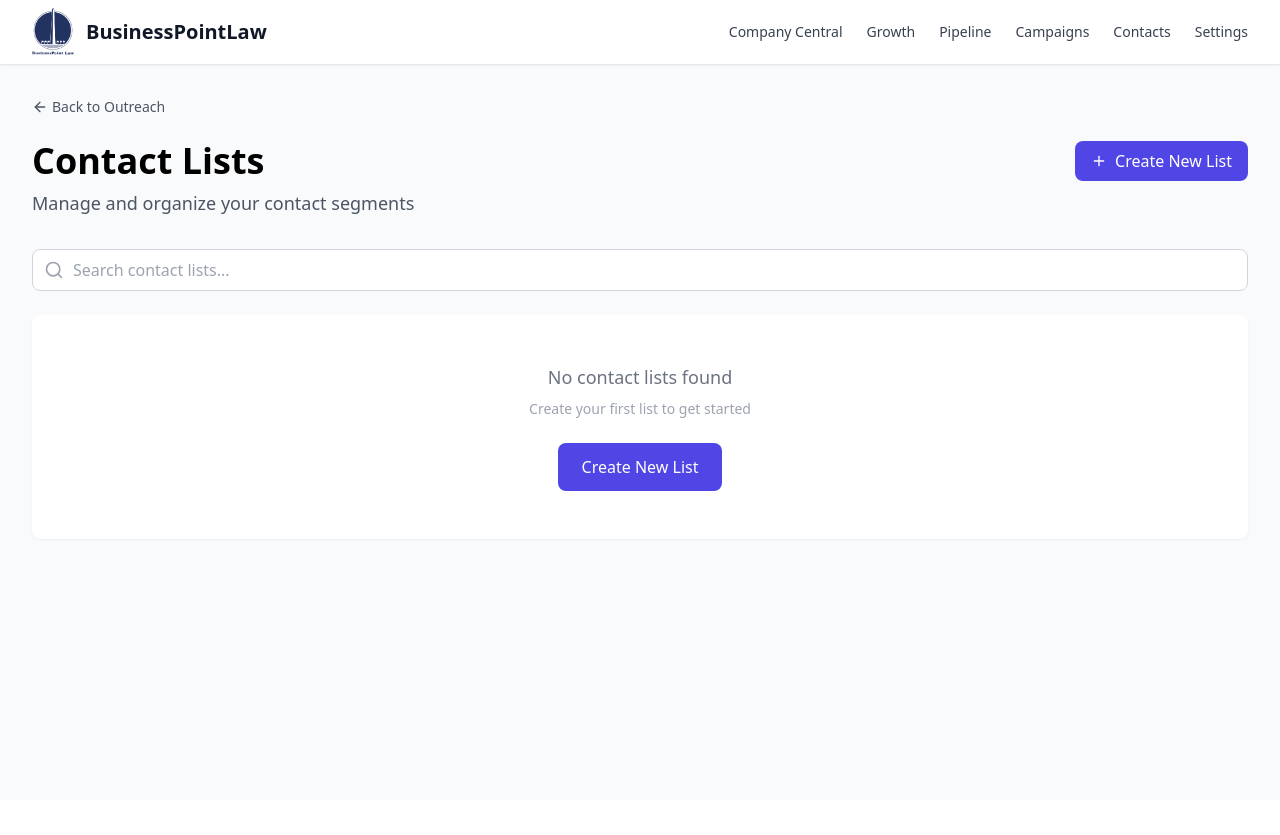
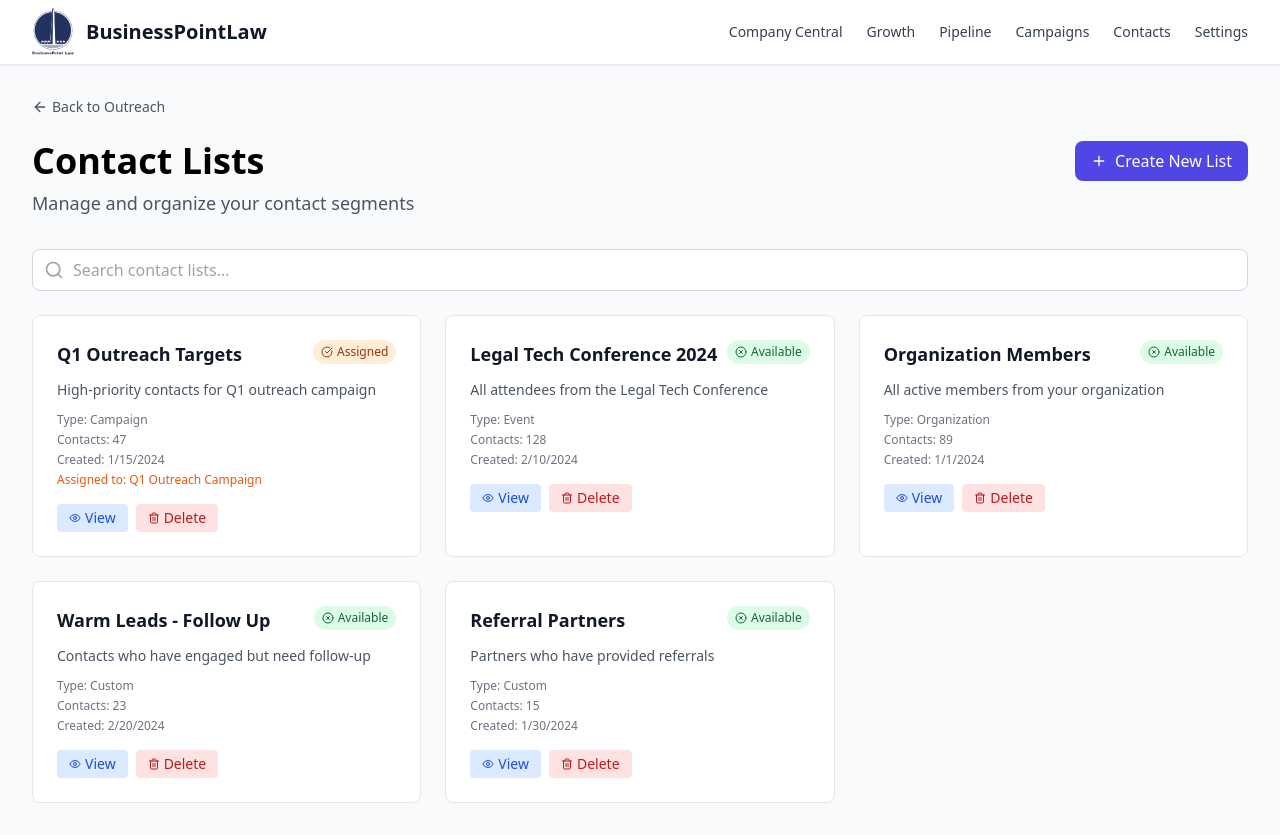
Before and after one commit to Ignite-Strategies/IgniteLegal-frontend, a React (Vite) app: page /contact-list-manager in a window 1280 px wide. Before the commit the page ends 800 px from the top, so only its background shows below. Built offline with nearby package versions, Linux system fonts and the light colour scheme.

Commit message:
Add mock contact lists to ContactListManager and fix ContactListView auto-select flow

```diff
--- a/src/pages/contacts/ContactListBuilder.jsx
+++ b/src/pages/contacts/ContactListBuilder.jsx
@@ -19,21 +19,24 @@ export default function ContactListBuilder() {
       name: 'All Contacts',
       description: 'Include all contacts from your CRM',
       icon: <Users className="h-6 w-6" />,
-      route: '/contact-list-view?type=all_contacts'
     },
     {
       id: 'org_members',
       name: 'Organization Members',
       description: 'All members from your organization',
       icon: <Building2 className="h-6 w-6" />,
-      route: '/contact-list-view?type=org_members'
+    },
+    {
+      id: 'event_contacts',
+      name: 'Event Contacts',
+      description: 'Contacts from events and conferences',
+      icon: <Building2 className="h-6 w-6" />,
     },
     {
       id: 'custom',
       name: 'Custom Selection',
       description: 'Manually select contacts',
       icon: <Mail className="h-6 w-6" />,
-      route: '/contact-list-view?type=custom'
     }
   ];
 
@@ -54,7 +57,12 @@ export default function ContactListBuilder() {
 
     const selectedTypeObj = listTypes.find(t => t.id === selectedType);
     if (selectedTypeObj) {
-      navigate(selectedTypeObj.route);
+      // Pass listName and description as URL params
+      const params = new URLSearchParams();
+      params.set('type', selectedType);
+      if (listName) params.set('name', listName);
+      if (listDescription) params.set('description', listDescription);
+      navigate(`/contact-list-view?${params.toString()}`);
     }
   };
 
--- a/src/pages/contacts/ContactListManager.jsx
+++ b/src/pages/contacts/ContactListManager.jsx
@@ -4,12 +4,82 @@ import { Plus, Search, Eye, Trash2, CheckCircle, XCircle } from 'lucide-react';
 import PageHeader from '../../components/PageHeader';
 import { useLocalStorage } from '../../hooks/useLocalStorage';
 
+// Mock initial lists if none exist
+const getInitialLists = () => [
+  {
+    id: 'demo-q1-outreach',
+    name: 'Q1 Outreach Targets',
+    description: 'High-priority contacts for Q1 outreach campaign',
+    type: 'Campaign',
+    totalContacts: 47,
+    contactIds: [],
+    createdAt: new Date('2024-01-15').toISOString(),
+  },
+  {
+    id: 'demo-event-attendees',
+    name: 'Legal Tech Conference 2024',
+    description: 'All attendees from the Legal Tech Conference',
+    type: 'Event',
+    totalContacts: 128,
+    contactIds: [],
+    createdAt: new Date('2024-02-10').toISOString(),
+  },
+  {
+    id: 'demo-org-members',
+    name: 'Organization Members',
+    description: 'All active members from your organization',
+    type: 'Organization',
+    totalContacts: 89,
+    contactIds: [],
+    createdAt: new Date('2024-01-01').toISOString(),
+  },
+  {
+    id: 'demo-warm-leads',
+    name: 'Warm Leads - Follow Up',
+    description: 'Contacts who have engaged but need follow-up',
+    type: 'Custom',
+    totalContacts: 23,
+    contactIds: [],
+    createdAt: new Date('2024-02-20').toISOString(),
+  },
+  {
+    id: 'demo-referrals',
+    name: 'Referral Partners',
+    description: 'Partners who have provided referrals',
+    type: 'Custom',
+    totalContacts: 15,
+    contactIds: [],
+    createdAt: new Date('2024-01-30').toISOString(),
+  },
+];
+
 export default function ContactListManager() {
   const navigate = useNavigate();
   const [lists, setLists] = useLocalStorage('contactLists', []);
-  const [campaigns] = useLocalStorage('campaigns', []);
+  const [campaigns, setCampaigns] = useLocalStorage('campaigns', []);
   const [searchTerm, setSearchTerm] = useState('');
   const [loading, setLoading] = useState(false);
+
+  // Initialize with mock data if lists are empty
+  useEffect(() => {
+    if (lists.length === 0) {
+      const initialLists = getInitialLists();
+      setLists(initialLists);
+
+      // Initialize a mock campaign so one list shows as "Assigned"
+      if (campaigns.length === 0) {
+        const mockCampaign = {
+          id: 'demo-q1-campaign',
+          name: 'Q1 Outreach Campaign',
+          contactListId: 'demo-q1-outreach',
+          status: 'active',
+          createdAt: new Date('2024-01-15').toISOString(),
+        };
+        setCampaigns([mockCampaign]);
+      }
+    }
+    // eslint-disable-next-line react-hooks/exhaustive-deps
+  }, []);
 
   // Filter lists
   const filteredLists = lists.filter(list =>
@@ -99,7 +169,10 @@ export default function ContactListManager() {
 
               <div className="text-xs text-gray-500 mb-4 space-y-1">
                 <p>Type: {list.type || 'Standard'}</p>
-                <p>Contacts: {list.totalContacts || list.contactIds?.length || 0}</p>
+                <p>Contacts: {list.totalContacts ?? (list.contactIds?.length || 0)}</p>
+                {list.createdAt && (
+                  <p>Created: {new Date(list.createdAt).toLocaleDateString()}</p>
+                )}
                 {status.isAssigned && (
                   <p className="text-orange-600 font-medium">
                     Assigned to: {status.campaign?.name || 'Campaign'}
--- a/src/pages/contacts/ContactListView.jsx
+++ b/src/pages/contacts/ContactListView.jsx
@@ -7,20 +7,30 @@ export default function ContactListView() {
   const navigate = useNavigate();
   const [searchParams] = useSearchParams();
   const type = searchParams.get('type');
+  const prefilledName = searchParams.get('name') || '';
+  const prefilledDescription = searchParams.get('description') || '';
 
-  const [contacts, setContacts] = useLocalStorage('contacts', []);
+  const [contacts] = useLocalStorage('contacts', []);
   const [lists, setLists] = useLocalStorage('contactLists', []);
+  const [displayedContacts, setDisplayedContacts] = useState([]);
   const [selectedContacts, setSelectedContacts] = useState(new Set());
-  const [listName, setListName] = useState('');
-  const [listDescription, setListDescription] = useState('');
+  const [listName, setListName] = useState(prefilledName);
+  const [listDescription, setListDescription] = useState(prefilledDescription);
+
+  useEffect(() => {
+    // Update list name/description if URL params change
+    if (prefilledName) setListName(prefilledName);
+    if (prefilledDescription) setListDescription(prefilledDescription);
+  }, [prefilledName, prefilledDescription]);
 
   useEffect(() => {
     loadContacts();
-  }, [type]);
+    // eslint-disable-next-line react-hooks/exhaustive-deps
+  }, [type, contacts]);
 
   const loadContacts = () => {
     // Mock: Load contacts based on type
-    // In real app, this would call API
+    // In real app, this would call API to hydrate contacts
     let filtered = [];
 
     switch (type) {
@@ -28,8 +38,12 @@ export default function ContactListView() {
         filtered = contacts;
         break;
       case 'org_members':
-        // Mock: filter by some criteria
-        filtered = contacts.filter(c => c.company);
+        // Mock: filter by organization members (contacts with company)
+        filtered = contacts.filter(c => c.company || c.organizationId);
+        break;
+      case 'event_contacts':
+        // Mock: filter by event attendees
+        filtered = contacts.filter(c => c.eventId || c.source === 'event');
         break;
       case 'custom':
         filtered = contacts;
@@ -38,7 +52,15 @@ export default function ContactListView() {
         filtered = [];
     }
 
-    setContacts(filtered);
+    setDisplayedContacts(filtered);
+
+    // Auto-select all contacts when they hydrate
+    if (filtered.length > 0) {
+      const allIds = filtered.map(c => c.id);
+      setSelectedContacts(new Set(allIds));
+    } else {
+      setSelectedContacts(new Set());
+    }
   };
 
   const handleSelectContact = (contactId) => {
@@ -52,7 +74,7 @@ export default function ContactListView() {
   };
 
   const handleSelectAll = () => {
-    const allIds = contacts.map(c => c.id);
+    const allIds = displayedContacts.map(c => c.id);
     setSelectedContacts(new Set(allIds));
   };
 
@@ -66,9 +88,7 @@ export default function ContactListView() {
       return;
     }
 
-    const contactIds = selectedContacts.size > 0
-      ? Array.from(selectedContacts)
-      : contacts.map(c => c.id);
+    const contactIds = Array.from(selectedContacts);
 
     if (contactIds.length === 0) {
       alert('Please select at least one contact');
@@ -93,12 +113,11 @@ export default function ContactListView() {
     switch (type) {
       case 'all_contacts': return 'All Contacts';
       case 'org_members': return 'Organization Members';
+      case 'event_contacts': return 'Event Contacts';
       case 'custom': return 'Custom Selection';
       default: return 'Contact List';
     }
   };
-
-  const displayedContacts = contacts.length > 0 ? contacts : [];
 
   return (
     <div className="max-w-6xl mx-auto px-4 sm:px-6 lg:px-8 py-8">
```
